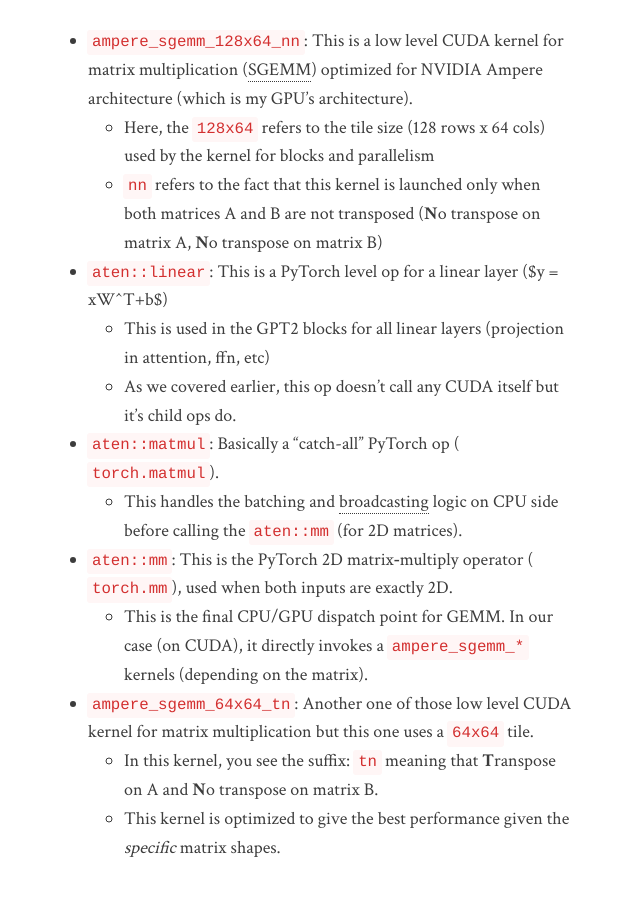
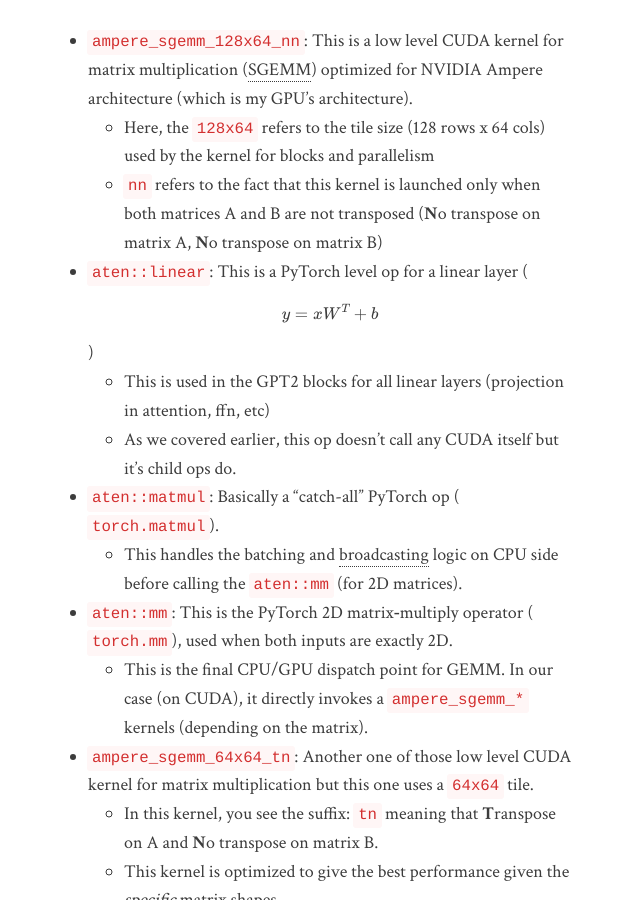
Before and after one commit to tanaymeh/blog, a Jekyll site: the page built from _posts/2025-07-27-p8.md, in a window 1280 px wide and 900 px high, scrolled down 6163 px. Shown: the whole window, without its empty margins (328-968 px from the left). Built offline with Jekyll 4.4.1, drawn with Linux system fonts in a browser that asks for light colours; formulas are drawn with MathJax 3.

Commit message:
try to fix math

```diff
--- a/_posts/2025-07-27-p8.md
+++ b/_posts/2025-07-27-p8.md
@@ -144,7 +144,7 @@ Let's also take a moment and understand these top-5 most CUDA time consuming ops
 * `ampere_sgemm_128x64_nn`: This is a low level CUDA kernel for matrix multiplication ([SGEMM](https://lappweb.in2p3.fr/~paubert/ASTERICS_HPC/10-1-3605.html)) optimized for NVIDIA Ampere architecture (which is my GPU's architecture).
     * Here, the `128x64` refers to the tile size (128 rows x 64 cols) used by the kernel for blocks and parallelism
     * `nn` refers to the fact that this kernel is launched only when both matrices A and B are not transposed (**N**o transpose on matrix A, **N**o transpose on matrix B)
-* `aten::linear`: This is a PyTorch level op for a linear layer ($y = xW^T+b$)
+* `aten::linear`: This is a PyTorch level op for a linear layer (\$$y = xW^T+b$$)
     * This is used in the GPT2 blocks for all linear layers (projection in attention, ffn, etc)
     * As we covered earlier, this op doesn't call any CUDA itself but it's child ops do.
 * `aten::matmul`: Basically a "catch-all" PyTorch op (`torch.matmul`).
```
